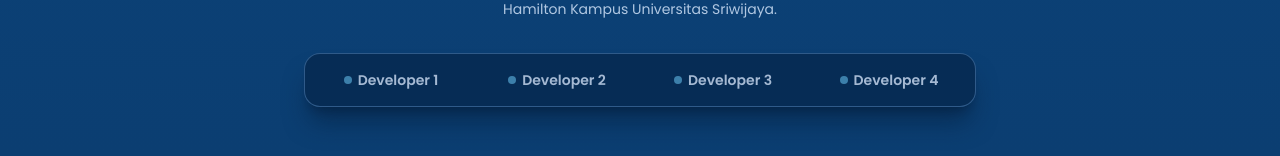
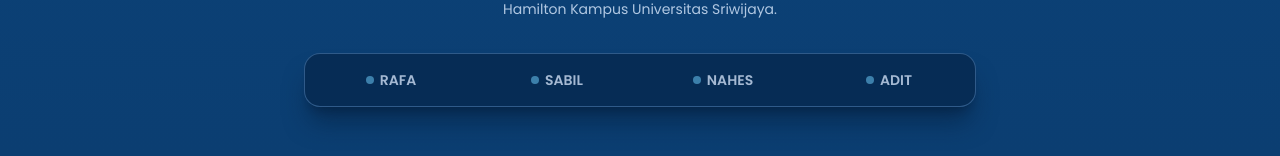
Before and after one commit to aditia-prtm/RuteKampus, a React (Vite) app: page / in a window 1280 px wide. Shown: the part 981-1137 px from the top of the page. Built offline with nearby package versions, Linux system fonts and the light colour scheme; a web font is replaced by a local one.

Commit message:
chore: insert real member data

```diff
--- a/src/components/common/Navbar.jsx
+++ b/src/components/common/Navbar.jsx
@@ -58,7 +58,7 @@ export default function Navbar() {
           : 'bg-[#021124]/95 backdrop-blur-md border-b border-blue-900/60 shadow-md shadow-black/40'
       }`}
     >
-      <div className="max-w-7xl mx-auto px-4 sm:px-6 lg:px-8 h-16 flex items-center justify-between relative">
+      <div className="max-w-7xl mx-auto px-4 lg:px-6 h-16 flex items-center justify-between relative">
         {/* Brand Link: ruteKAMPUS (Klik logo langsung kembali ke beranda) */}
         <Link to="/" className="flex items-center gap-2.5 group shrink-0 z-10 font-poppins">
           <div className="flex flex-col">
@@ -82,7 +82,7 @@ export default function Navbar() {
             {/* Desktop Navigation Landing Page (Tepat di Tengah Horizontal) */}
             <nav
               aria-label="Navigasi Landing Page"
-              className="hidden md:flex items-center gap-7 lg:gap-8 text-sm font-semibold font-poppins absolute left-1/2 -translate-x-1/2"
+              className="hidden md:flex items-center gap-7 lg:gap-8 text-xs font-semibold font-poppins absolute left-1/2 -translate-x-1/2"
             >
               <a
                 href="#developer"
--- a/src/components/features/landing/MemberSection.jsx
+++ b/src/components/features/landing/MemberSection.jsx
@@ -8,51 +8,51 @@ import Badge from '../../common/Badge.jsx';
 const MEMBERS = [
   {
     id: 1,
-    tabLabel: 'Developer 1',
-    name: 'M. Aditia Putra Pratama',
-    nim: '09021182328001',
-    role: 'Lead Developer & Algoritma TSP',
+    tabLabel: 'RAFA',
+    name: 'Rafa Rasyad Anfero',
+    nim: '09021282530057',
+    role: 'null',
     prodi: 'Teknik Informatika',
     faculty: 'Fakultas Ilmu Komputer, Universitas Sriwijaya',
-    quote: 'Fokus pada implementasi logika murni algoritma Nearest Neighbor, 2-Opt local search, dan integrasi peta Leaflet.',
+    quote: 'lorem ipsum dolor sit amet consectetur adipiscing elit sed do eiusmod tempor incididunt ut labore et.',
     avatarColor: 'from-blue-600 via-indigo-700 to-blue-900',
-    initial: 'AP'
+    initial: 'D1'
   },
   {
     id: 2,
-    tabLabel: 'Developer 2',
-    name: 'Anggota Tim 2',
-    nim: '09021182328002',
-    role: 'UI/UX & Visualisasi Graf',
+    tabLabel: 'SABIL',
+    name: 'Sabil Alaudin',
+    nim: '09021282530121',
+    role: 'null',
     prodi: 'Teknik Informatika',
     faculty: 'Fakultas Ilmu Komputer, Universitas Sriwijaya',
-    quote: 'Bertanggung jawab atas arsitektur kanvas graf interaktif SVG, sistem drag and drop simpul, dan penataan tema.',
+    quote: 'lorem ipsum dolor sit amet consectetur adipiscing elit sed do eiusmod tempor incididunt ut labore et.',
     avatarColor: 'from-amber-500 via-amber-700 to-amber-950',
     initial: 'D2'
   },
   {
     id: 3,
-    tabLabel: 'Developer 3',
-    name: 'Anggota Tim 3',
-    nim: '09021182328003',
-    role: 'Data Jaringan Jalan & Geospasial',
+    tabLabel: 'NAHES',
+    name: 'Muhammad Syehan Fahrezi Prashya',
+    nim: '09021282530051',
+    role: 'null',
     prodi: 'Teknik Informatika',
     faculty: 'Fakultas Ilmu Komputer, Universitas Sriwijaya',
-    quote: 'Menyusun koordinat GPS fasilitas kampus Unsri Bukit Besar Palembang serta perhitungan matriks jarak Haversine.',
+    quote: 'lorem ipsum dolor sit amet consectetur adipiscing elit sed do eiusmod tempor incididunt ut labore et.',
     avatarColor: 'from-teal-500 via-teal-700 to-teal-950',
     initial: 'D3'
   },
   {
     id: 4,
-    tabLabel: 'Developer 4',
-    name: 'Anggota Tim 4',
-    nim: '09021182328004',
-    role: 'Dokumentasi Teori & Stepper Player',
+    tabLabel: 'ADIT',
+    name: 'M. Aditia Putra Pratama',
+    nim: '09021282530045',
+    role: 'null',
     prodi: 'Teknik Informatika',
     faculty: 'Fakultas Ilmu Komputer, Universitas Sriwijaya',
-    quote: 'Menyusun perumusan konsep Siklus Hamilton, sinkronisasi pseudocode, dan pengujian kebenaran matematis rute.',
+    quote: 'lorem ipsum dolor sit amet consectetur adipiscing elit sed do eiusmod tempor incididunt ut labore et.',
     avatarColor: 'from-sky-600 via-blue-800 to-indigo-950',
-    initial: 'D4'
+    initial: 'AD'
   }
 ];
 
```
